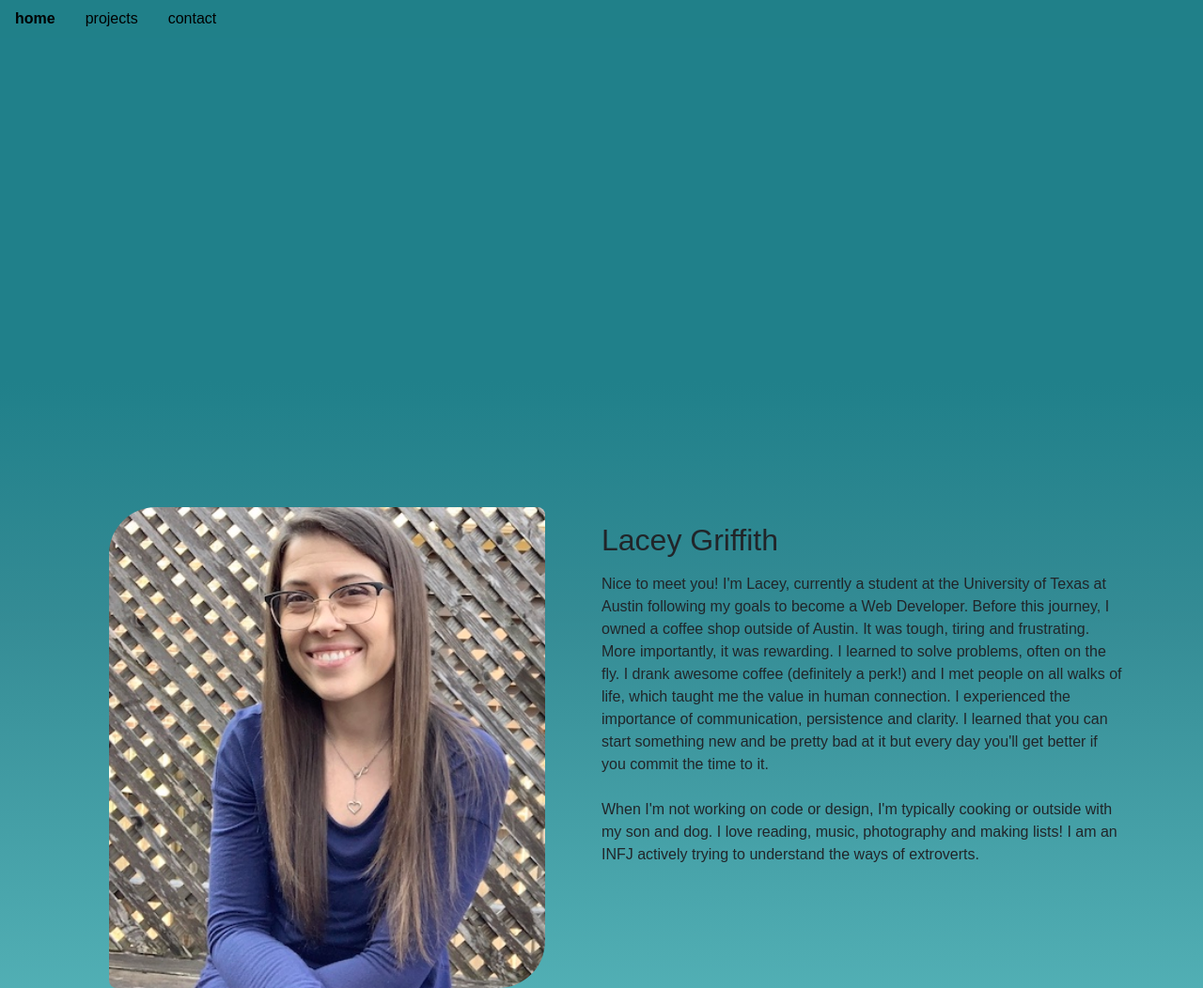
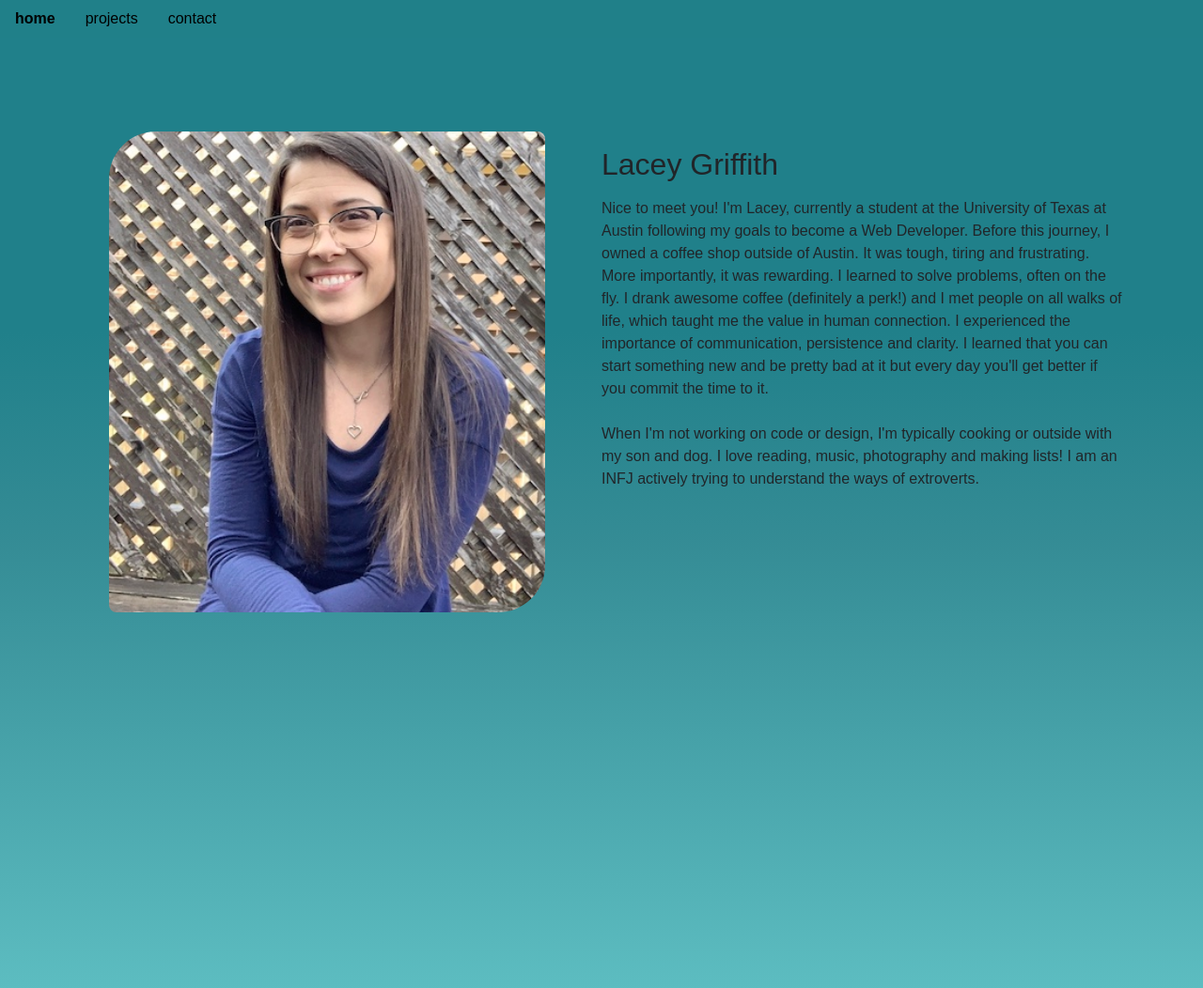
Before and after one commit to lacey-griffith/lacey-griffith.github.io, a plain HTML site: page index.html in a window 1280 px wide. Shown: the top 1052 px of the page at 94% size. Drawn offline with nearby package versions, Linux system fonts and the light colour scheme.

Commit message:
decrease spacing, change layout

```diff
--- a/assets/css/style.css
+++ b/assets/css/style.css
@@ -44,6 +44,9 @@ header ul li a::after {
     font-weight: bold;
 }
 /* CONTENT */
+.intro-page-break {
+    height: 100px;
+}
 .page-break {
     width: 100%;
     height: 500px;
--- a/index.html
+++ b/index.html
@@ -17,7 +17,7 @@
 </header>
 
 <body id="top">
-    <div class="page-break">
+    <div class="intro-page-break">
     </div>
     <!-- about me -->
     <div class="container about-me" id="about-me">
```
